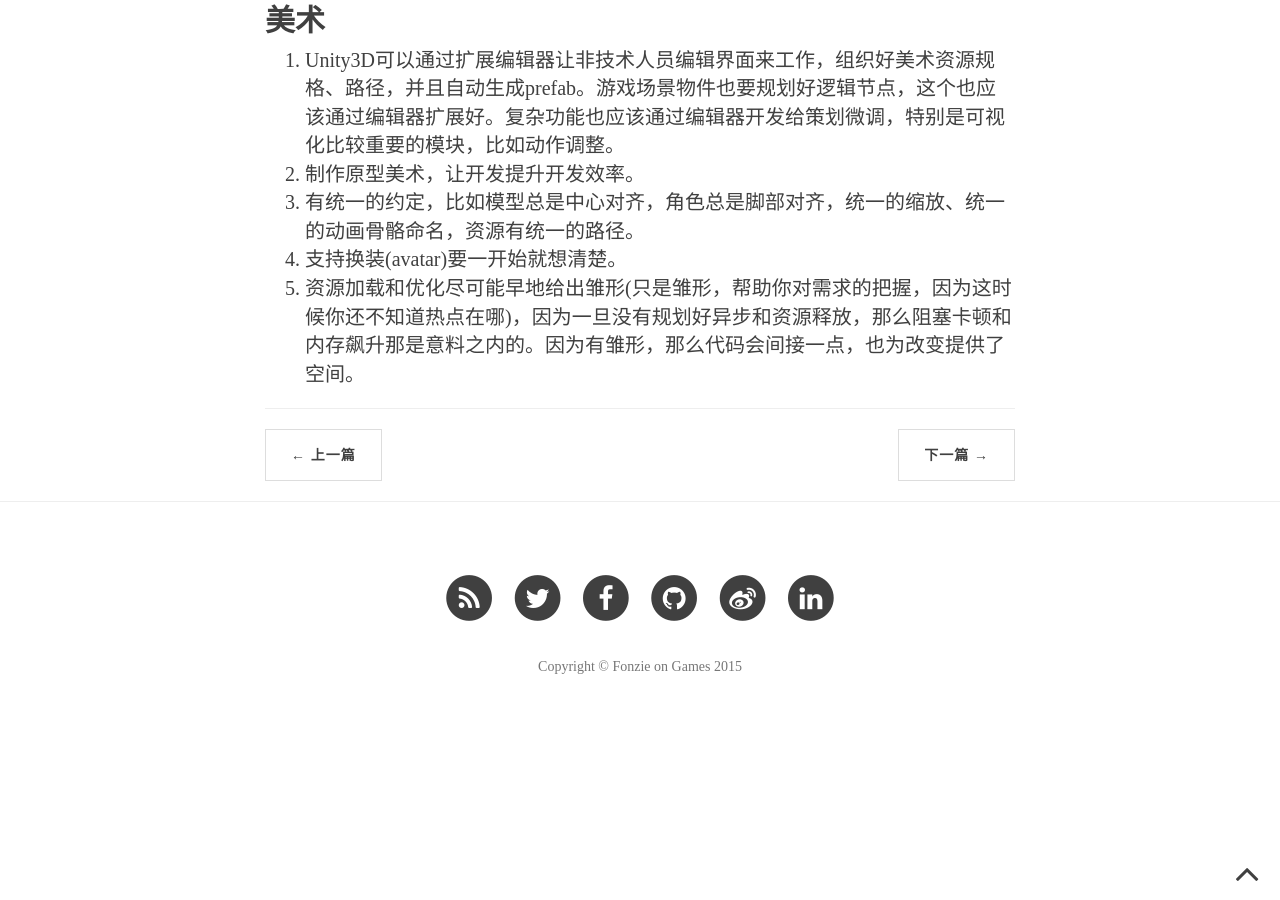
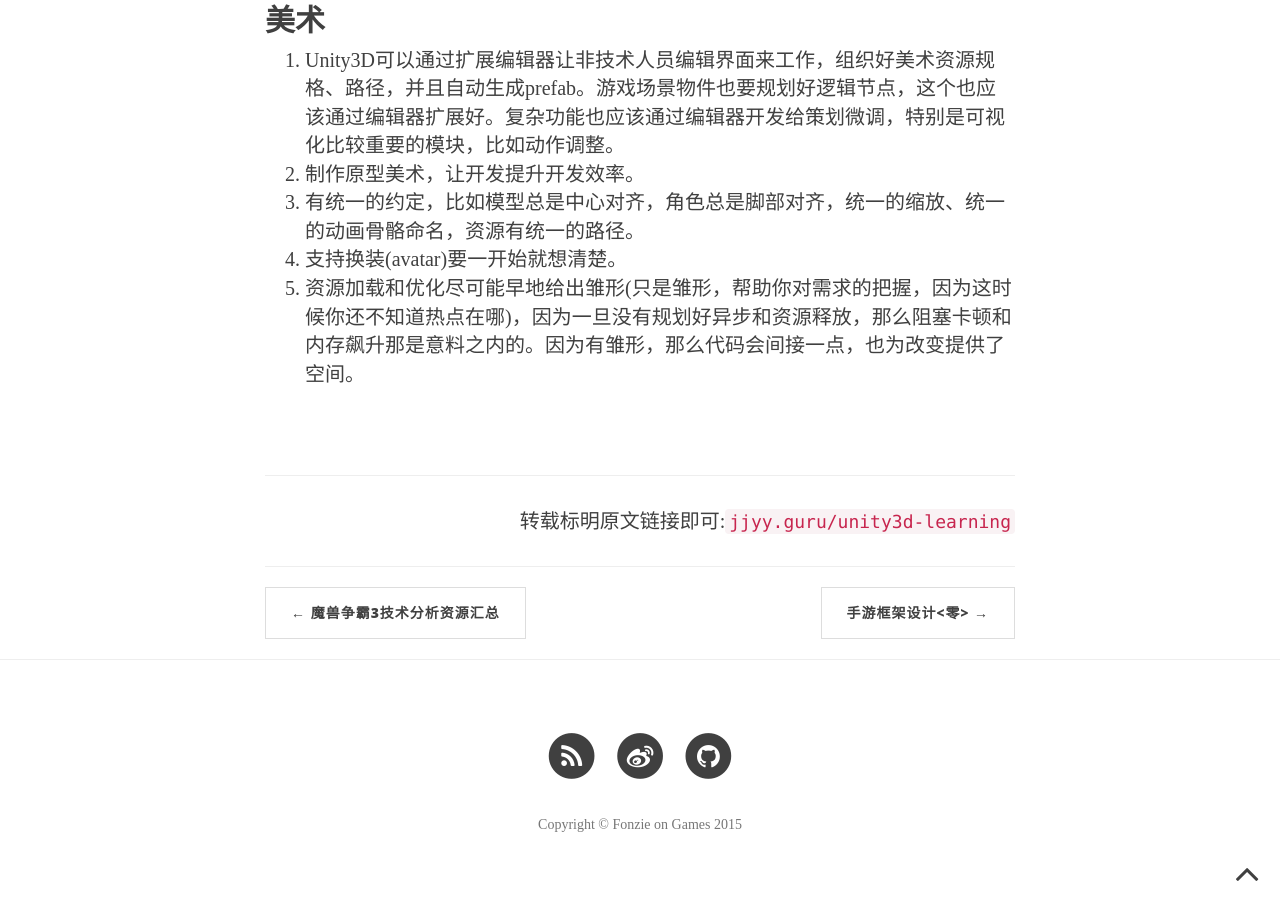
Before and after one commit to fonzieyang/fonzieyang.github.com, a Jekyll site: the page built from _posts/2015-02-09-unity3d-learning.md, in a window 1280 px wide and 900 px high, scrolled down 2418 px. Built offline with Jekyll 4.4.1, drawn with Linux system fonts in a browser that asks for light colours; nearby versions of some CDN libraries; comment, search, counter and statistics services are not loaded; before the commit the page ends 3160 px from its top, so only the background shows below that.

Commit message:
增加声明

```diff
--- a/_includes/footer.html
+++ b/_includes/footer.html
@@ -12,6 +12,7 @@
                             </span>
                         </a>
                     </li>
+                    <!--
                     {% if site.twitter_username %}
                     <li>
                         <a href="https://twitter.com/{{ site.twitter_username }}">
@@ -32,16 +33,19 @@
                         </a>
                     </li>
                     {% endif %}
-                    {% if site.github_username %}
+
+
+                    {% if site.linkedin_username %}
                     <li>
-                        <a href="https://github.com/{{ site.github_username }}">
+                        <a href="https://www.linkedin.com/in/{{ site.linkedin_username }}">
                             <span class="fa-stack fa-lg">
                                 <i class="fa fa-circle fa-stack-2x"></i>
-                                <i class="fa fa-github fa-stack-1x fa-inverse"></i>
+                                <i class="fa fa-linkedin fa-stack-1x fa-inverse"></i>
                             </span>
                         </a>
                     </li>
                     {% endif %}
+                    -->
                     {% if site.weibo_username %}
                     <li>
                         <a href="http://weibo.com/{{ site.weibo_username }}">
@@ -52,12 +56,12 @@
                         </a>
                     </li>
                     {% endif %}
-                    {% if site.linkedin_username %}
+                    {% if site.github_username %}
                     <li>
-                        <a href="https://www.linkedin.com/in/{{ site.linkedin_username }}">
+                        <a href="https://github.com/{{ site.github_username }}">
                             <span class="fa-stack fa-lg">
                                 <i class="fa fa-circle fa-stack-2x"></i>
-                                <i class="fa fa-linkedin fa-stack-1x fa-inverse"></i>
+                                <i class="fa fa-github fa-stack-1x fa-inverse"></i>
                             </span>
                         </a>
                     </li>
--- a/_layouts/post.html
+++ b/_layouts/post.html
@@ -27,6 +27,13 @@
 
 				{{ content }}
 
+
+                <br/>
+                <br/>
+                <hr>
+                <p style="text-align:right">转载标明原文链接即可:<a style="text-decoration: none" href="{{site.baseurl}}{{page.url}}"><code>jjyy.guru{{page.url}}</code></a></p>
+
+
                 <hr>
 
 
@@ -34,13 +41,13 @@
 
                     {% if page.next.url %}
                     <li class="previous">
-                        <a href="{{ page.next.url | prepend: site.baseurl}}" title="{{page.next.title}}">&larr; 上一篇</a>
+                        <a href="{{ page.next.url | prepend: site.baseurl}}" title="{{page.next.title}}">&larr; {{page.next.title}}</a>
                     </li>
                     {% endif %}
 
                     {% if page.previous.url %}
                     <li class="next">
-                        <a href="{{ page.previous.url | prepend: site.baseurl}}" title="{{page.previous.title}}">下一篇 &rarr;</a>
+                        <a href="{{ page.previous.url | prepend: site.baseurl}}" title="{{page.previous.title}}">{{page.previous.title}} &rarr;</a>
                     </li>
                     {% endif %}
                 </ul>
```
Also changed, not shown: about.html (+6 -3 lines), img/donate.png (added), img/head.jpg (added).
